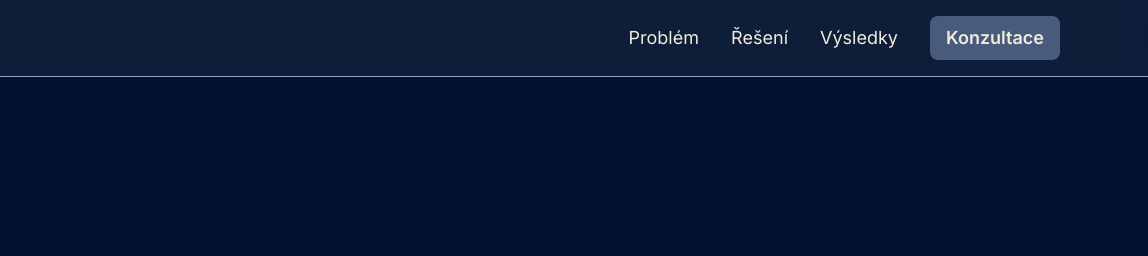
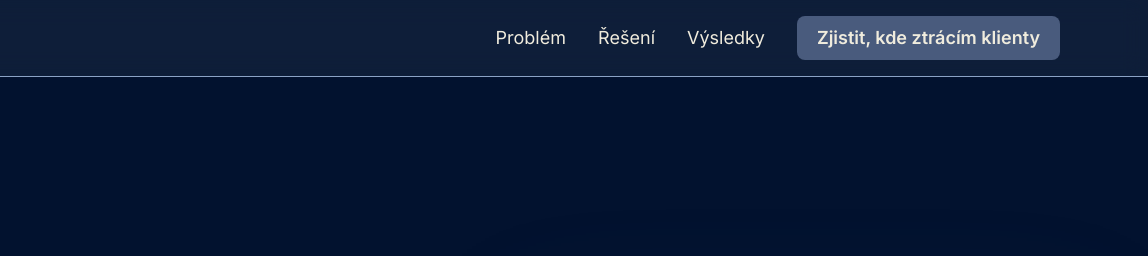
Before and after one commit to Pilsenhorn/MM, an Astro site: page / in a window 1280 px wide. Shown: the top 256 px of the page, 132-1280 px from the left. Built offline with nearby package versions, Linux system fonts and the light colour scheme; Astro itself is replaced by a stand-in of ours.

Commit message:
fix header

```diff
--- a/src/sections/Header.astro
+++ b/src/sections/Header.astro
@@ -1,12 +1,10 @@
-
-
 <header class="fixed top-0 left-0 w-full z-50 backdrop-blur-md bg-white/5 border-b border-(--muted)">
 
   <div class="max-w-6xl mx-auto px-6 py-4 flex items-center justify-between">
 
     <!-- LOGO -->
     <a href="/" class="flex items-center">
-      <img src="/logo.png" alt="Logo" class="h-10 w-10"/>
+      <img src="/logo.png" alt="Mikulenka" class="h-10 w-10"/>
     </a>
 
     <!-- DESKTOP NAV -->
@@ -16,10 +14,10 @@
       <a href="#solution" class="hover:text-white transition">Řešení</a>
       <a href="#case" class="hover:text-white transition">Výsledky</a>
 
-      <a href="#cta"
+      <a href="https://calendly.com/pilsenhorn/audit-systemu-30-min" target="_blank"
          class="bg-(--accent) hover:bg-(--accent-hover)
-                px-4 py-2 rounded-lg font-semibold transition">
-        Konzultace
+                px-5 py-2 rounded-lg font-semibold transition">
+        Zjistit, kde ztrácím klienty
       </a>
 
     </nav>
@@ -43,9 +41,9 @@
     <a href="#solution" class="py-2 border-b border-(--muted) text-center text-lg">Řešení</a>
     <a href="#case" class="py-2 border-b border-(--muted) text-center text-lg">Výsledky</a>
 
-    <a href="#cta"
+    <a href="https://calendly.com/pilsenhorn/audit-systemu-30-min" target="_blank"
        class="bg-(--accent) px-4 py-3 rounded-lg text-center font-semibold">
-      Konzultace
+      Zjistit, kde ztrácím klienty
     </a>
 
   </div>
```
